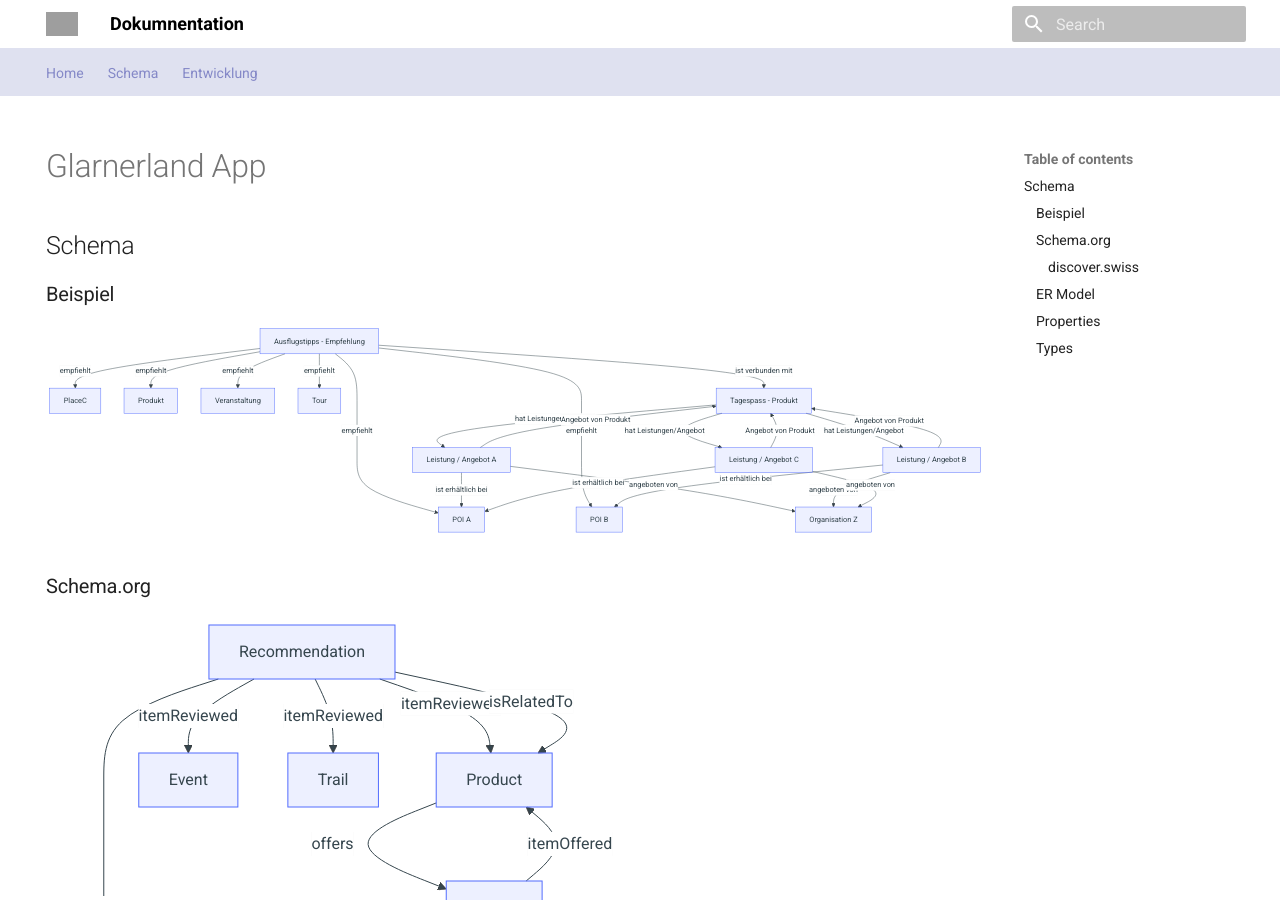
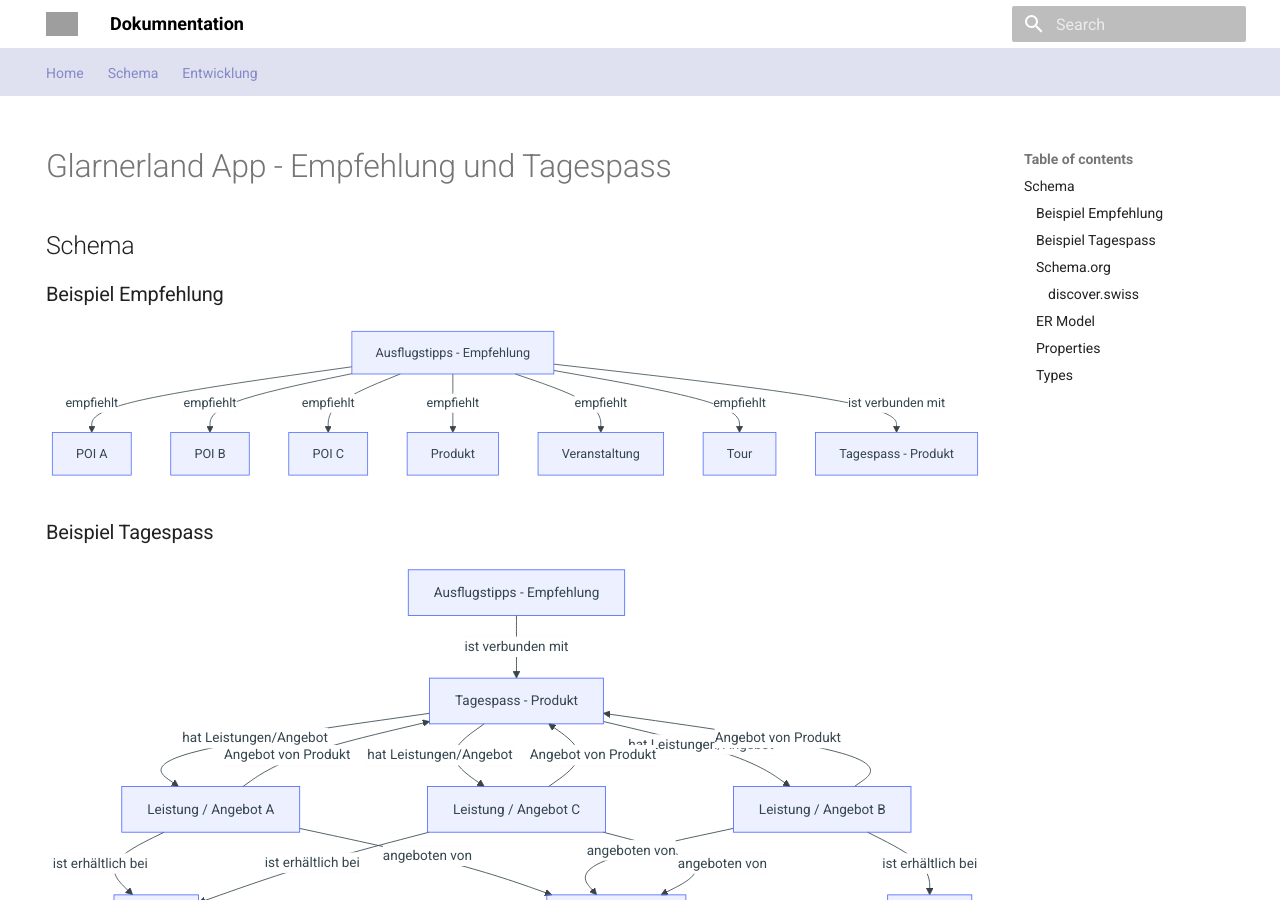
Before and after one commit to tsolenthaler/docs.contentdesk.io, an MkDocs documentation site: the page built from docs/dev/projects/glarnerlandApp.md, in a window 1280 px wide and 900 px high. Built offline with MkDocs 1.6.1 and Material for MkDocs 9.7.7, drawn with Linux system fonts in a browser that asks for light colours; grey boxes are pictures that could not be loaded.

````diff
--- a/docs/dev/projects/glarnerlandApp.md
+++ b/docs/dev/projects/glarnerlandApp.md
@@ -4,24 +4,33 @@
   #- toc
 ---
 
-# Glarnerland App
+# Glarnerland App - Empfehlung und Tagespass
 
 
 ## Schema
 
-### Beispiel
+### Beispiel Empfehlung
 
 ``` mermaid
 graph TD
     Recommendation[Ausflugstipps - Empfehlung]
-    Recommendation -->|empfiehlt|PlaceA
-    Recommendation -->|empfiehlt|PlaceB
-    Recommendation -->|empfiehlt|PlaceC
+    Recommendation -->|empfiehlt|PlaceA[POI A]
+    Recommendation -->|empfiehlt|PlaceB[POI B]
+    Recommendation -->|empfiehlt|PlaceC[POI C]
 
     Recommendation -->|empfiehlt|Product[Produkt]
     Recommendation -->|empfiehlt|Event[Veranstaltung]
     Recommendation -->|empfiehlt|Tour
 
+    Recommendation -->|ist verbunden mit|Tagespass
+
+    Tagespass[Tagespass - Produkt]
+```
+
+### Beispiel Tagespass
+``` mermaid
+graph TD
+    Recommendation[Ausflugstipps - Empfehlung]
     Recommendation -->|ist verbunden mit|Tagespass
 
     Tagespass[Tagespass - Produkt]
````
